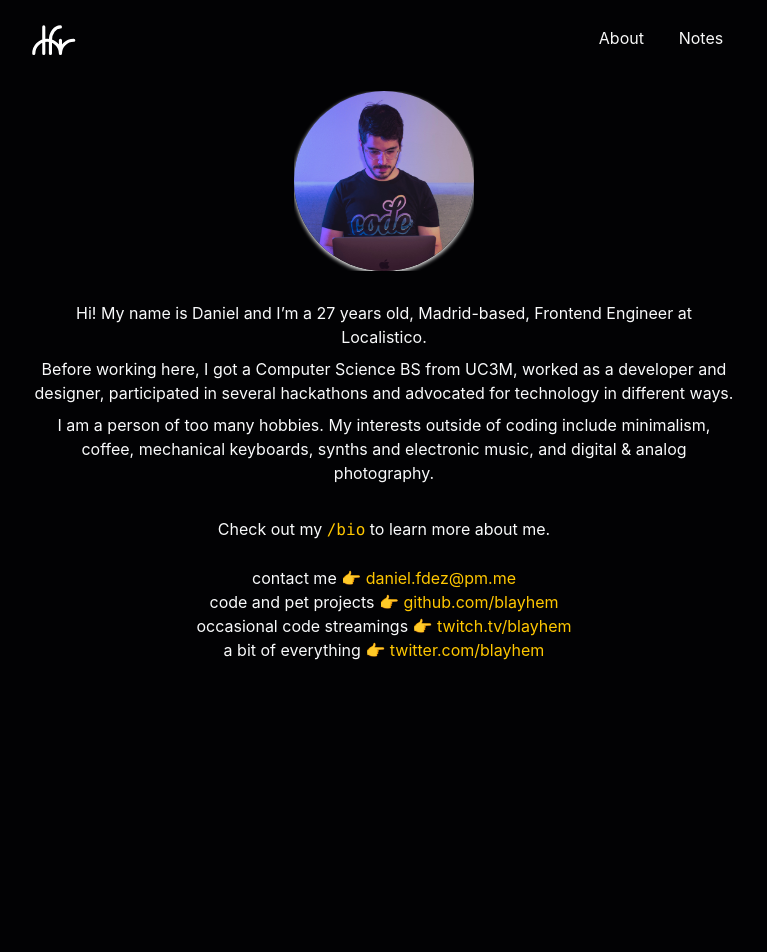
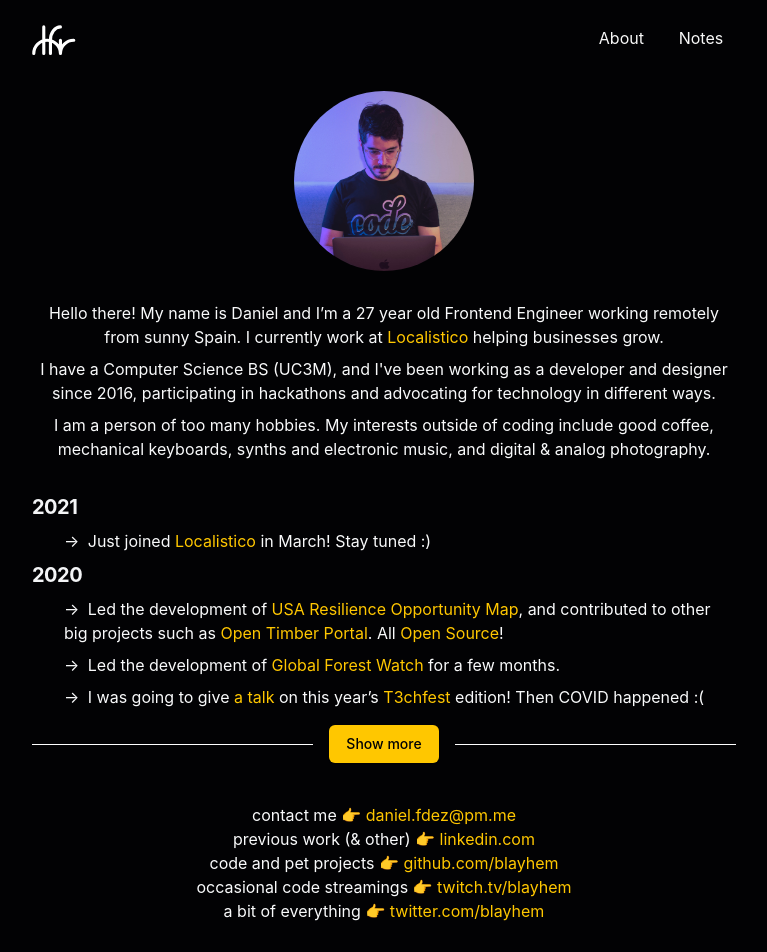
Before and after one commit to dfrico/dfr-web, a Next.js app: page /about in a window 1280 px wide. Shown: the top 952 px of the page, without its empty margins (256-1023 px from the left). Before the commit the page ends 800 px from the top, so only its background shows below. Built offline with nearby package versions, Linux system fonts and the light colour scheme; a web font is replaced by a local one.

Commit message:
Updated index and about pages

```diff
--- a/pages/about.js
+++ b/pages/about.js
@@ -1,5 +1,6 @@
 import Image from 'next/image';
 import Link from 'next/link';
+import Timeline from 'components/timeline';
 
 export default function About() {
   const now = new Date();
@@ -9,7 +10,7 @@ export default function About() {
     <>
       <div className="mt-4 mx-auto">
         <Image
-          className="rounded-full shadow-white"
+          className="rounded-full"
           src="/img/sofa.jpeg"
           alt="Avatar"
           width={180}
@@ -19,21 +20,25 @@ export default function About() {
 
       <section className="text-center mt-6">
         <p className="mb-2">
-          Hi! My name is Daniel and I’m a {age} years old, Madrid-based,
-          Frontend Engineer at Localistico.
+          Hello there! My name is Daniel and I’m a {age} year old Frontend
+          Engineer working remotely from sunny Spain. I currently work at{' '}
+          <Link href="https://localistico.com">
+            <a>Localistico</a>
+          </Link>{' '}
+          helping businesses grow.
         </p>
         <p className="mb-2">
-          Before working here, I got a Computer Science BS from UC3M, worked as
-          a developer and designer, participated in several hackathons and
-          advocated for technology in different ways.
+          I have a Computer Science BS (UC3M), and I&apos;ve been working as a
+          developer and designer since 2016, participating in hackathons and
+          advocating for technology in different ways.
         </p>
         <p className="mb-2">
           I am a person of too many hobbies. My interests outside of coding
-          include minimalism, coffee, mechanical keyboards, synths and
-          electronic music, and digital &amp; analog photography.
+          include good coffee, mechanical keyboards, synths and electronic
+          music, and digital &amp; analog photography.
         </p>
       </section>
-      <section className="text-center mt-6">
+      {/* <section className="text-center mt-6">
         Check out my{' '}
         <Link href="/bio">
           <a>
@@ -41,7 +46,8 @@ export default function About() {
           </a>
         </Link>{' '}
         to learn more about me.
-      </section>
+      </section> */}
+      <Timeline />
       <section className="block text-center mt-6 mb-16">
         <p>
           contact me{' '}
@@ -49,6 +55,18 @@ export default function About() {
             👉
           </span>{' '}
           <a href="mailto:daniel.fdez@pm.me">daniel.fdez@pm.me</a>
+          <br />
+          previous work (& other){' '}
+          <span role="img" aria-label="at">
+            👉
+          </span>{' '}
+          <a
+            href="https://www.linkedin.com/in/daniel-fernandez-rico/"
+            target="_blank"
+            rel="noopener noreferrer"
+          >
+            linkedin.com
+          </a>
           <br />
           code and pet projects{' '}
           <span role="img" aria-label="at">
--- a/pages/index.js
+++ b/pages/index.js
@@ -1,5 +1,5 @@
 import Image from 'next/image';
-import Timeline from 'components/timeline';
+import Link from 'next/link';
 import postList from '../utils/getAllPosts';
 import Preview from '../components/preview';
 
@@ -9,7 +9,7 @@ export default function Home() {
       <div className="grid sm:grid-cols-2 items-center">
         <div className="relative w-64 h-64 sm:w-80 sm:h-80 md:w-84 md:h-84 mx-auto flex items-center">
           <Image
-            className="rounded-full shadow-white object-cover"
+            className="rounded-full object-cover"
             src="/img/avatar@3x.jpg"
             alt="Avatar"
             width={336}
@@ -24,16 +24,21 @@ export default function Home() {
               👋
             </span>
           </h1>
-          <h2>Frontend Engineer</h2>
-          <p>
+          <h2 className="mb-4">Frontend Engineer</h2>
+          <p className="mb-2">
             I&apos;m a frontend engineer based in Madrid (Spain), currently
             working at Localistico developing the connection between businesses
             and the digital world.
           </p>
+          <p className="mb-2">
+            Check out more{' '}
+            <Link href="/about">
+              <a>about me</a>
+            </Link>
+            .
+          </p>
         </div>
       </div>
-
-      <Timeline />
 
       {postList.length && (
         <div className="my-8">
```
